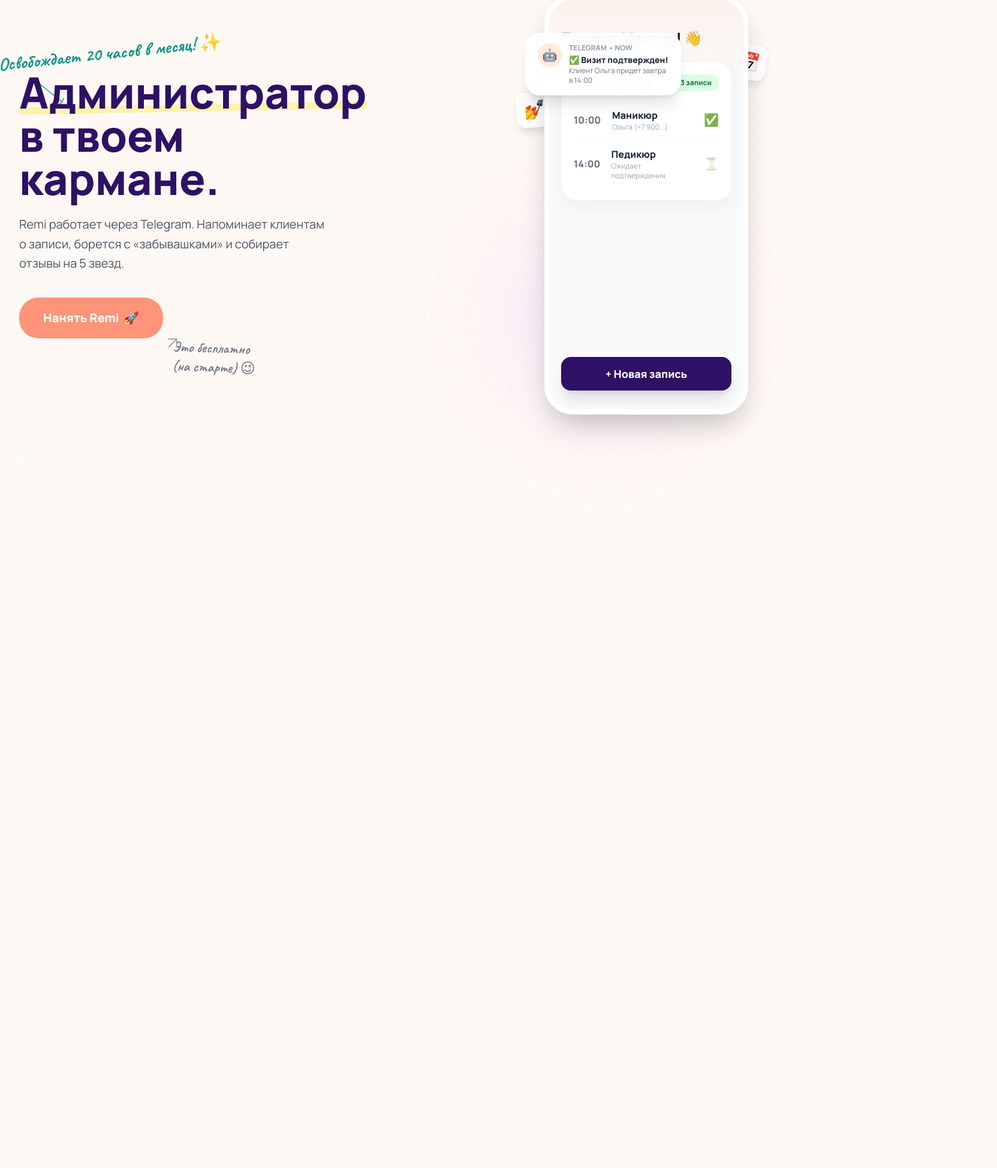
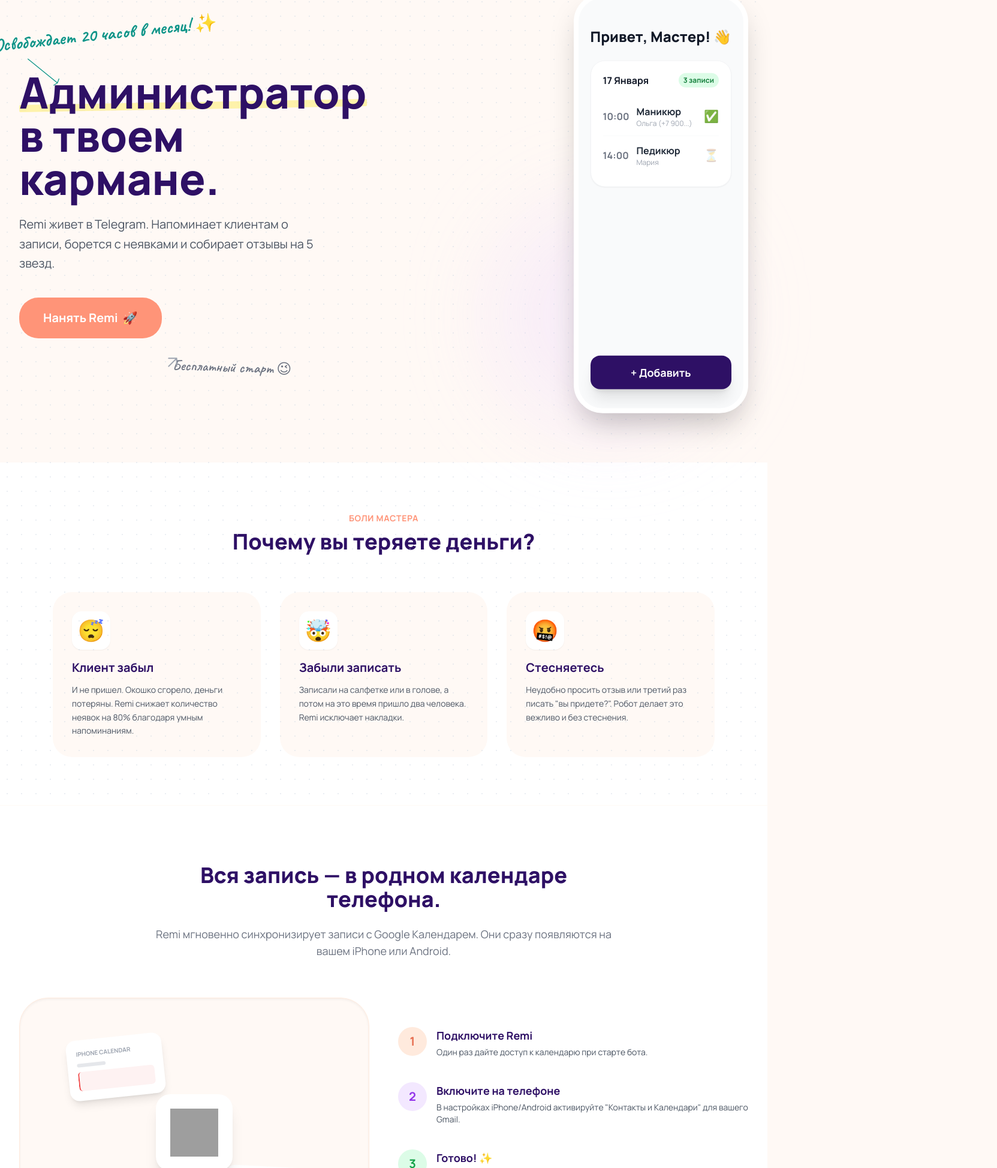
Before and after one commit to Heroinru/remi, a plain HTML site: page index.html in a window 1280 px wide. Shown: the part 153-2100 px from the top of the page at 60% size, 1663 px wide, since content can reach past the window. Before the commit the page ends 1086 px from the top, so only its background shows below. Drawn offline with nearby package versions, Linux system fonts and the light colour scheme; grey boxes are pictures that could not be loaded.

Commit message:
Update index.html

```diff
--- a/index.html
+++ b/index.html
@@ -1,16 +1,16 @@
 <!DOCTYPE html>
-<html lang="ru">
+<html lang="ru" class="scroll-smooth">
 <head>
     <meta charset="UTF-8">
     <meta name="viewport" content="width=device-width, initial-scale=1.0">
-    <title>Remi — Бьюти-администратор</title>
+    <title>Remi — Ваш личный бьюти-администратор</title>
 
-    <!-- FONTS: Manrope (Основной) + Caveat (Рукописный) -->
+    <!-- FONTS -->
     <link rel="preconnect" href="https://fonts.googleapis.com">
     <link rel="preconnect" href="https://fonts.gstatic.com" crossorigin>
-    <link href="https://fonts.googleapis.com/css2?family=Manrope:wght@400;600;800&family=Caveat:wght@600;700&display=swap" rel="stylesheet">
+    <link href="https://fonts.googleapis.com/css2?family=Manrope:wght@400;500;700;800&family=Caveat:wght@600;700&display=swap" rel="stylesheet">
 
-    <!-- TAILWIND -->
+    <!-- TAILWIND CSS -->
     <script src="https://cdn.tailwindcss.com"></script>
 
     <script>
@@ -19,7 +19,7 @@
                 extend: {
                     fontFamily: {
                         sans: ['Manrope', 'sans-serif'],
-                        hand: ['Caveat', 'cursive'], // Наш рукописный шрифт
+                        hand: ['Caveat', 'cursive'],
                     },
                     colors: {
                         brand: {
@@ -30,14 +30,14 @@
                             900: '#2E1065',
                         },
                         accent: {
-                            teal: '#0D9488', // Цвет рукописного текста (Тиловый, как на Flo)
+                            teal: '#0D9488',
                         }
                     },
                     backgroundImage: {
-                        'dot-pattern': "radial-gradient(#CBD5E1 1px, transparent 1px)", // Точки на фоне
+                        'dot-pattern': "radial-gradient(#CBD5E1 1px, transparent 1px)",
                     },
                     backgroundSize: {
-                        'dot': '24px 24px', // Размер сетки точек
+                        'dot': '24px 24px',
                     }
                 }
             }
@@ -55,61 +55,63 @@
         .animate-blob {
             animation: blob 7s infinite;
         }
-        .animation-delay-2000 {
-            animation-delay: 2s;
+        .animation-delay-2000 { animation-delay: 2s; }
+        .animation-delay-4000 { animation-delay: 4s; }
+
+        @keyframes float {
+            0% { transform: translateY(0px); }
+            50% { transform: translateY(-10px); }
+            100% { transform: translateY(0px); }
         }
-        .animation-delay-4000 {
-            animation-delay: 4s;
-        }
+        .animate-float { animation: float 6s ease-in-out infinite; }
+        .animate-float-delayed { animation: float 5s ease-in-out infinite; animation-delay: 2s; }
 
-        /* Эффект рисованной линии */
         .drawn-arrow path {
             stroke-dasharray: 1000;
             stroke-dashoffset: 1000;
             animation: dash 2s linear forwards;
             animation-delay: 0.5s;
         }
-        @keyframes dash {
-            to { stroke-dashoffset: 0; }
-        }
+        @keyframes dash { to { stroke-dashoffset: 0; } }
     </style>
 </head>
 <body class="bg-brand-50 text-gray-800 antialiased font-sans relative">
 
-    <!-- ФОНОВЫЙ ПАТТЕРН (Заполняет пустоту) -->
-    <div class="absolute inset-0 bg-dot-pattern bg-dot opacity-40 pointer-events-none z-0"></div>
+    <!-- ФОН -->
+    <div class="absolute inset-0 bg-dot-pattern bg-dot opacity-40 pointer-events-none z-0 fixed"></div>
 
     <!-- NAV -->
     <nav class="fixed w-full z-50 bg-brand-50/90 backdrop-blur-md border-b border-white/50">
         <div class="max-w-7xl mx-auto px-4 sm:px-6 lg:px-8">
             <div class="flex justify-between items-center h-20">
                 <div class="flex items-center gap-2">
-                     <!-- Иконка лого (пример) -->
                     <div class="w-8 h-8 bg-brand-500 rounded-lg flex items-center justify-center text-white font-bold text-lg rotate-3 shadow-md">R</div>
                     <span class="text-2xl font-extrabold text-brand-900 tracking-tight">Remi</span>
                 </div>
+                <div class="hidden md:flex space-x-8 font-medium text-gray-600">
+                    <a href="#problems" class="hover:text-brand-600 transition">Зачем это мне?</a>
+                    <a href="#sync" class="hover:text-brand-600 transition">Синхронизация</a>
+                </div>
                 <div>
                     <a href="https://t.me/airmnd_bot" class="bg-gray-900 text-white px-5 py-2.5 rounded-2xl font-bold hover:bg-gray-800 transition shadow-lg text-sm border-2 border-transparent hover:border-brand-200">
-                        Вход для мастеров
+                        Вход
                     </a>
                 </div>
             </div>
         </div>
     </nav>
 
-    <!-- HERO SECTION -->
+    <!-- 1. HERO SECTION -->
     <section class="pt-36 pb-20 relative overflow-visible z-10">
         <div class="max-w-7xl mx-auto px-4 sm:px-6 lg:px-8 relative">
-
             <div class="grid lg:grid-cols-2 gap-12 items-center">
 
-                <!-- ЛЕВАЯ ЧАСТЬ: Текст -->
+                <!-- Левая часть: Текст -->
                 <div class="relative z-20 text-center lg:text-left">
 
-                    <!-- РУКОПИСНАЯ ВСТАВКА №1 (Над заголовком) -->
-                    <div class="hidden lg:block absolute -top-12 -left-8 transform -rotate-6">
+                    <!-- ИСПРАВЛЕННАЯ СТРЕЛКА (Поднял выше) -->
+                    <div class="hidden lg:block absolute -top-20 -left-10 transform -rotate-6">
                         <span class="font-hand text-3xl text-accent-teal font-bold block mb-1">Освобождает 20 часов в месяц! ✨</span>
-                        <!-- Изогнутая стрелка SVG -->
                         <svg class="w-16 h-16 text-accent-teal drawn-arrow transform translate-x-12" viewBox="0 0 100 100" fill="none" stroke="currentColor" stroke-width="2" stroke-linecap="round">
                             <path d="M10,10 Q50,50 80,80 L70,85 M80,80 L85,70" />
                         </svg>
@@ -118,28 +120,22 @@
                     <h1 class="text-5xl lg:text-7xl font-extrabold text-brand-900 leading-tight mb-6">
                         <span class="relative inline-block">
                             Администратор
-                            <!-- Желтый маркерный подчерк -->
-                            <span class="absolute bottom-1 left-0 w-full h-3 bg-yellow-200 -z-10 rounded-sm transform -rotate-1 opacity-70"></span>
+                            <span class="absolute bottom-2 left-0 w-full h-3 bg-yellow-200 -z-10 rounded-sm transform -rotate-1 opacity-70"></span>
                         </span>
                         <br>в твоем кармане.
                     </h1>
 
                     <p class="text-xl text-gray-600 mb-10 max-w-lg mx-auto lg:mx-0 leading-relaxed">
-                        Remi работает через Telegram. Напоминает клиентам о записи, борется с «забывашками» и собирает отзывы на 5 звезд.
+                        Remi живет в Telegram. Напоминает клиентам о записи, борется с неявками и собирает отзывы на 5 звезд.
                     </p>
 
                     <div class="flex flex-col sm:flex-row gap-4 justify-center lg:justify-start items-center relative">
                         <a href="https://t.me/airmnd_bot" class="group relative flex items-center justify-center bg-brand-500 text-white px-10 py-5 rounded-[2rem] font-bold text-xl hover:shadow-soft hover:bg-brand-600 hover:scale-105 transition duration-300">
                             Нанять Remi
-                            <!-- Эмодзи внутри кнопки -->
                             <span class="ml-2 group-hover:translate-x-1 transition">🚀</span>
                         </a>
-
-                        <!-- РУКОПИСНАЯ ВСТАВКА №2 (У кнопки) -->
                         <div class="absolute -bottom-16 left-10 lg:left-64 hidden sm:block">
-                            <span class="font-hand text-2xl text-gray-500 transform rotate-2 inline-block">
-                                Это бесплатно <br> (на старте) 😉
-                            </span>
+                            <span class="font-hand text-2xl text-gray-500 transform rotate-2 inline-block">Бесплатный старт 😉</span>
                             <svg class="w-8 h-8 text-gray-400 absolute -top-2 -left-4 transform rotate-180 scale-x-[-1]" viewBox="0 0 24 24" fill="none" stroke="currentColor" stroke-width="1.5">
                                 <path d="M7 7l10 10m0 0l-10 0m10 0l0-10" stroke-linecap="round" stroke-linejoin="round"></path>
                             </svg>
@@ -147,88 +143,175 @@
                     </div>
                 </div>
 
-                <!-- ПРАВАЯ ЧАСТЬ: Телефон и Атмосфера -->
+                <!-- Правая часть: Телефон -->
                 <div class="relative mx-auto lg:mr-0 mt-12 lg:mt-0">
-
-                    <!-- БЛОБЫ ЗА ТЕЛЕФОНОМ (Ярче и больше) -->
                     <div class="absolute top-1/2 left-1/2 -translate-x-1/2 -translate-y-1/2 w-[600px] h-[600px] bg-brand-200/50 rounded-full mix-blend-multiply filter blur-3xl opacity-60 animate-blob"></div>
                     <div class="absolute top-1/2 right-10 -translate-y-1/2 w-[400px] h-[400px] bg-purple-200/50 rounded-full mix-blend-multiply filter blur-3xl opacity-60 animate-blob animation-delay-2000"></div>
 
-                    <!-- ПЛАВАЮЩИЕ ИКОНКИ (Заполнение пустоты) -->
-                    <div class="absolute -left-12 top-40 animate-float-delayed hidden md:block">
-                         <div class="bg-white p-3 rounded-2xl shadow-lg border border-brand-100 transform -rotate-6">
-                            <span class="text-3xl">💅</span>
-                         </div>
-                    </div>
-                    <div class="absolute -right-8 top-20 animate-float hidden md:block">
-                        <div class="bg-white p-3 rounded-2xl shadow-lg border border-brand-100 transform rotate-12">
-                           <span class="text-3xl">📅</span>
-                        </div>
-                   </div>
-
-                   <!-- Мокап телефона -->
-                    <div class="relative z-10 mx-auto max-w-[340px]">
-                        <!-- Push Notification (Левитирует) -->
-                        <div class="absolute -left-8 top-16 z-30 bg-white/95 backdrop-blur px-5 py-4 rounded-3xl shadow-xl border border-white max-w-[260px] animate-float">
-                             <div class="flex items-start gap-3">
-                                <div class="w-10 h-10 rounded-full bg-brand-100 flex-shrink-0 flex items-center justify-center text-xl">🤖</div>
-                                <div>
-                                    <p class="text-xs font-bold text-gray-400 mb-0.5">TELEGRAM • NOW</p>
-                                    <p class="text-sm font-bold text-gray-800">✅ Визит подтвержден!</p>
-                                    <p class="text-xs text-gray-500">Клиент Ольга придет завтра в 14:00</p>
-                                </div>
-                             </div>
-                        </div>
-
-                        <!-- Main Screen (CSS Mockup) -->
+                    <!-- Мокап телефона (CSS) -->
+                    <div class="relative z-10 mx-auto max-w-[340px] animate-float">
                         <div class="rounded-[3rem] border-8 border-white bg-white shadow-2xl overflow-hidden h-[700px] w-full relative">
-                            <!-- Тут может быть картинка (скриншот) -->
-                            <!-- <img src="screen.png" class="w-full h-full object-cover"> -->
-
-                            <!-- Или CSS верстка (Пока оставляю заглушку, чтобы ты увидел суть) -->
-                            <div class="bg-gray-50 h-full w-full pt-12 px-5 pb-8 flex flex-col relative overflow-hidden">
-                                <!-- Декор внутри телефона -->
-                                <div class="absolute top-0 left-0 w-full h-40 bg-gradient-to-b from-brand-100/50 to-transparent pointer-events-none"></div>
-
-                                <h3 class="font-extrabold text-2xl text-gray-900 mb-6 relative z-10">Привет, Мастер! 👋</h3>
-
-                                <!-- Карточка дня (Имитируем твои новые скругленные карточки) -->
-                                <div class="bg-white rounded-3xl p-5 shadow-[0_10px_30px_rgba(0,0,0,0.05)] mb-4 border border-gray-50 relative z-10">
+                            <!-- Заглушка интерфейса -->
+                            <div class="bg-gray-50 h-full w-full pt-12 px-5 pb-8 flex flex-col relative">
+                                <h3 class="font-extrabold text-2xl text-gray-900 mb-6">Привет, Мастер! 👋</h3>
+                                <div class="bg-white rounded-3xl p-5 shadow-sm mb-4 border border-gray-100">
                                     <div class="flex justify-between items-center mb-4">
-                                        <div class="text-gray-900 font-bold text-lg">Завтра, 17 Янв</div>
-                                        <div class="bg-green-100 text-green-700 text-xs font-bold px-3 py-1.5 rounded-full">3 записи</div>
+                                        <div class="text-gray-900 font-bold">17 Января</div>
+                                        <div class="bg-green-100 text-green-700 text-xs font-bold px-2 py-1 rounded-full">3 записи</div>
                                     </div>
-                                    <!-- Слот -->
-                                    <div class="flex items-center gap-4 py-3 border-b border-gray-50 last:border-0">
-                                        <div class="font-bold text-gray-500 w-12">10:00</div>
+                                    <div class="flex items-center gap-4 py-3 border-b border-gray-50">
+                                        <div class="font-bold text-gray-500 w-10">10:00</div>
                                         <div>
                                             <div class="font-bold text-gray-800">Маникюр</div>
                                             <div class="text-xs text-gray-400">Ольга (+7 900...)</div>
                                         </div>
                                         <div class="ml-auto text-xl">✅</div>
                                     </div>
-                                     <!-- Слот -->
-                                     <div class="flex items-center gap-4 py-3">
-                                        <div class="font-bold text-gray-500 w-12">14:00</div>
+                                    <div class="flex items-center gap-4 py-3">
+                                        <div class="font-bold text-gray-500 w-10">14:00</div>
                                         <div>
                                             <div class="font-bold text-gray-800">Педикюр</div>
-                                            <div class="text-xs text-gray-400">Ожидает подтверждения</div>
+                                            <div class="text-xs text-gray-400">Мария</div>
                                         </div>
                                         <div class="ml-auto text-xl opacity-30">⏳</div>
                                     </div>
                                 </div>
-
-                                <!-- Кнопка в телефоне -->
                                 <div class="mt-auto bg-brand-900 text-white h-14 rounded-2xl flex items-center justify-center font-bold text-lg shadow-xl hover:scale-[1.02] transition">
-                                    + Новая запись
+                                    + Добавить
                                 </div>
                             </div>
                         </div>
+                    </div>
+                </div>
+            </div>
+        </div>
+    </section>
+
+    <!-- 2. PROBLEMS BLOCK (ПОЧЕМУ ТЕРЯЕТЕ ДЕНЬГИ) -->
+    <section class="py-20 bg-white" id="problems">
+        <div class="max-w-6xl mx-auto px-4 sm:px-6">
+            <div class="text-center mb-16">
+                <span class="text-brand-500 font-bold tracking-wider uppercase text-sm">Боли мастера</span>
+                <h2 class="text-3xl lg:text-4xl font-extrabold text-brand-900 mt-2">Почему вы теряете деньги?</h2>
+            </div>
+            <div class="grid md:grid-cols-3 gap-8">
+                <!-- Проблема 1 -->
+                <div class="bg-brand-50 p-8 rounded-[2rem] hover:shadow-lg transition duration-300">
+                    <div class="text-4xl mb-4 bg-white w-16 h-16 rounded-2xl flex items-center justify-center shadow-sm">😴</div>
+                    <h3 class="font-bold text-xl mb-3 text-brand-900">Клиент забыл</h3>
+                    <p class="text-gray-600 text-sm leading-relaxed">
+                        И не пришел. Окошко сгорело, деньги потеряны. Remi снижает количество неявок на 80% благодаря умным напоминаниям.
+                    </p>
+                </div>
+                <!-- Проблема 2 -->
+                <div class="bg-brand-50 p-8 rounded-[2rem] hover:shadow-lg transition duration-300">
+                    <div class="text-4xl mb-4 bg-white w-16 h-16 rounded-2xl flex items-center justify-center shadow-sm">🤯</div>
+                    <h3 class="font-bold text-xl mb-3 text-brand-900">Забыли записать</h3>
+                    <p class="text-gray-600 text-sm leading-relaxed">
+                        Записали на салфетке или в голове, а потом на это время пришло два человека. Remi исключает накладки.
+                    </p>
+                </div>
+                <!-- Проблема 3 -->
+                <div class="bg-brand-50 p-8 rounded-[2rem] hover:shadow-lg transition duration-300">
+                    <div class="text-4xl mb-4 bg-white w-16 h-16 rounded-2xl flex items-center justify-center shadow-sm">🤬</div>
+                    <h3 class="font-bold text-xl mb-3 text-brand-900">Стесняетесь</h3>
+                    <p class="text-gray-600 text-sm leading-relaxed">
+                        Неудобно просить отзыв или третий раз писать "вы придете?". Робот делает это вежливо и без стеснения.
+                    </p>
+                </div>
+            </div>
+        </div>
+    </section>
+
+    <!-- 3. SYNC BLOCK (СИНХРОНИЗАЦИЯ С КАЛЕНДАРЯМИ) -->
+    <section class="py-24 bg-white overflow-hidden relative border-t border-brand-50" id="sync">
+        <div class="max-w-7xl mx-auto px-4 sm:px-6 lg:px-8 relative z-10">
+            <div class="text-center max-w-3xl mx-auto mb-16">
+                <h2 class="text-3xl md:text-4xl font-extrabold text-brand-900 mb-6">
+                    Вся запись — в родном календаре телефона.
+                </h2>
+                <p class="text-lg text-gray-500">
+                    Remi мгновенно синхронизирует записи с Google Календарем. Они сразу появляются на вашем iPhone или Android.
+                </p>
+            </div>
+
+            <div class="grid lg:grid-cols-2 gap-12 items-center">
+
+                <!-- Визуализация -->
+                <div class="relative h-[450px] w-full bg-brand-50 rounded-[3rem] flex items-center justify-center border border-brand-100 shadow-inner">
+                    <div class="absolute inset-0 bg-dot-pattern opacity-30"></div>
+
+                    <!-- Center (Google) - Ссылка на иконку из сети -->
+                    <div class="absolute z-10 bg-white p-6 rounded-3xl shadow-xl">
+                        <img src="https://upload.wikimedia.org/wikipedia/commons/a/a5/Google_Calendar_icon_%282020%29.svg" alt="Google Calendar" class="w-20 h-20">
+                    </div>
+
+                    <!-- Элементы вокруг -->
+                    <div class="absolute top-10 left-10 md:top-16 md:left-20 bg-white p-4 rounded-2xl shadow-lg transform -rotate-6 w-40">
+                        <div class="text-[10px] text-gray-400 font-bold mb-2 uppercase">iPhone Calendar</div>
+                        <div class="h-1.5 w-12 bg-gray-200 rounded mb-2"></div>
+                        <div class="h-8 w-full bg-red-50 rounded-md border-l-2 border-red-500"></div>
+                    </div>
+
+                    <div class="absolute bottom-10 right-10 md:bottom-20 md:right-20 bg-white p-4 rounded-2xl shadow-lg transform rotate-3 w-40">
+                         <div class="text-[10px] text-gray-400 font-bold mb-2 uppercase">Android Widget</div>
+                         <div class="flex gap-2">
+                             <div class="w-1 h-8 bg-blue-500 rounded-full"></div>
+                             <div class="w-full h-8 bg-gray-100 rounded-md"></div>
+                         </div>
+                    </div>
+                </div>
+
+                <!-- Текст Инструкции -->
+                <div>
+                    <div class="space-y-10">
+                        <div class="flex gap-4">
+                            <div class="flex-shrink-0 w-12 h-12 rounded-full bg-brand-100 flex items-center justify-center text-brand-600 font-bold text-xl">1</div>
+                            <div>
+                                <h3 class="font-bold text-lg text-brand-900">Подключите Remi</h3>
+                                <p class="text-gray-600 text-sm mt-1">Один раз дайте доступ к календарю при старте бота.</p>
+                            </div>
+                        </div>
+                        <div class="flex gap-4">
+                            <div class="flex-shrink-0 w-12 h-12 rounded-full bg-purple-100 flex items-center justify-center text-purple-600 font-bold text-xl">2</div>
+                            <div>
+                                <h3 class="font-bold text-lg text-brand-900">Включите на телефоне</h3>
+                                <p class="text-gray-600 text-sm mt-1">В настройках iPhone/Android активируйте "Контакты и Календари" для вашего Gmail.</p>
+                            </div>
+                        </div>
+                        <div class="flex gap-4">
+                            <div class="flex-shrink-0 w-12 h-12 rounded-full bg-green-100 flex items-center justify-center text-green-600 font-bold text-xl">3</div>
+                            <div>
+                                <h3 class="font-bold text-lg text-brand-900">Готово! ✨</h3>
+                                <p class="text-gray-600 text-sm mt-1">Запись из Remi автоматически прилетит в виджет на вашем экране.</p>
+                            </div>
+                        </div>
+                    </div>
+                    <div class="mt-8 p-4 bg-gray-50 rounded-xl text-xs text-gray-500">
+                        🛡 <b>Privacy Note:</b> Мы используем официальный Google API и прошли проверку безопасности. Ваши данные под защитой.
                     </div>
                 </div>
 
             </div>
         </div>
     </section>
+
+    <!-- FOOTER -->
+    <footer class="bg-brand-900 text-brand-100 py-12 text-center">
+        <div class="max-w-4xl mx-auto px-4">
+            <h2 class="text-2xl font-bold text-white mb-6">Попробуйте Remi сейчас</h2>
+            <a href="https://t.me/airmnd_bot" class="inline-block bg-brand-500 text-white px-8 py-3 rounded-full font-bold hover:bg-brand-600 transition">
+                Запустить бота
+            </a>
+            <div class="mt-12 text-sm text-gray-400 flex justify-center gap-6">
+                <a href="#" class="hover:text-white">Политика конфиденциальности</a>
+                <a href="#" class="hover:text-white">Публичная оферта</a>
+            </div>
+            <p class="mt-8 text-xs text-gray-500">
+                © 2026 Remi AI. Google Calendar™ is a trademark of Google LLC.
+            </p>
+        </div>
+    </footer>
+
 </body>
 </html>
```
